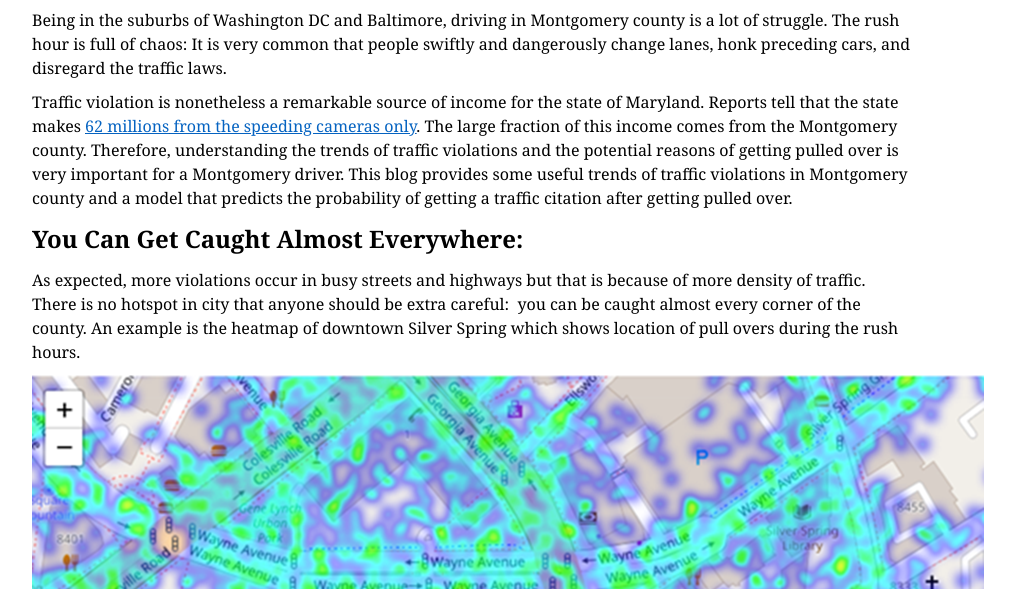
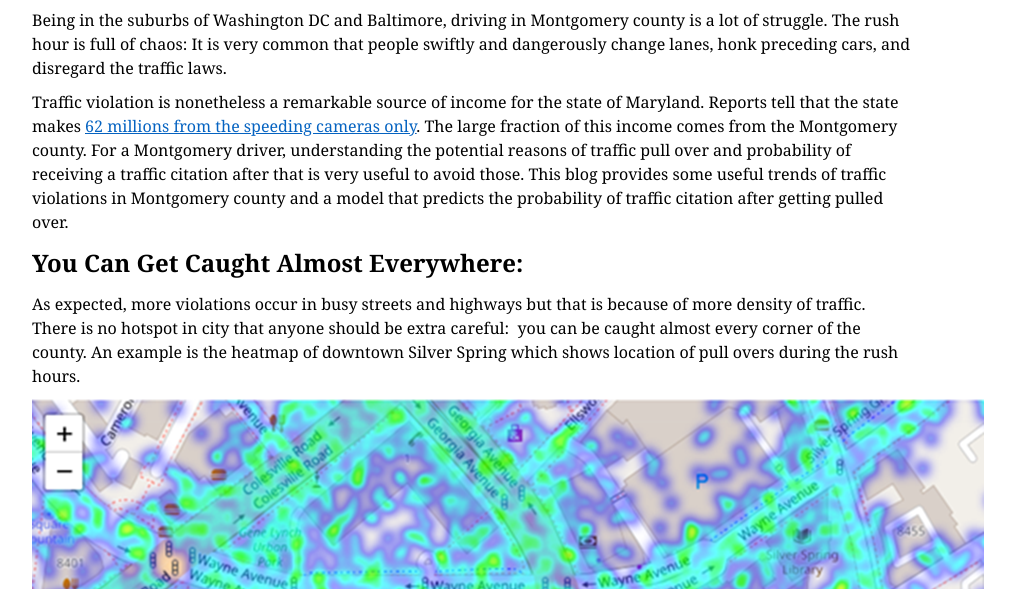
Before and after one commit to lekhnath12/Capstone-project-I, a plain HTML site: page index.html in a window 1280 px wide. Shown: the part 211-800 px from the top of the page, without its empty margins (168-1183 px from the left). Drawn offline with Linux system fonts and the light colour scheme.

Commit message:
Update index.html

```diff
--- a/index.html
+++ b/index.html
@@ -902,13 +902,13 @@ is nonetheless a remarkable source of income for the state of Maryland. Reports
 tell that the state makes <u><a
 href="https://www.washingtonpost.com/news/dr-gridlock/wp/2018/02/06/speed-camera-tickets-made-62-million-for-maryland-last-year/?noredirect=on&amp;utm_term=.84ac4bf77a03">62
 <span class=SpellE>millions</span> from the speeding cameras only</a></u>. The
-large fraction of this income comes from the Montgomery county. Therefore, u</span><span
+large fraction of this income comes from the Montgomery county. For a Montgomery driver, u</span><span
 style='font-size:12.0pt;line-height:150%;font-family:"Georgia",serif;
-mso-bidi-font-family:"Times New Roman"'>nderstanding the trends of traffic
-violations and the potential reasons of getting pulled over is very important
-for a Montgomery driver. This blog provides some useful trends of traffic
+mso-bidi-font-family:"Times New Roman"'>nderstanding the potential reasons of traffic pull over and
+probability of receiving a traffic citation after that is very useful
+to avoid those. This blog provides some useful trends of traffic
 violations in Montgomery county and a model that predicts the probability of
-getting a traffic citation after getting pulled over. <span
+traffic citation after getting pulled over. <span
 style='mso-spacerun:yes'> </span></span><span style='font-size:12.0pt;
 line-height:150%;font-family:"Georgia",serif;mso-bidi-font-family:David'><o:p></o:p></span></p>
 
```
